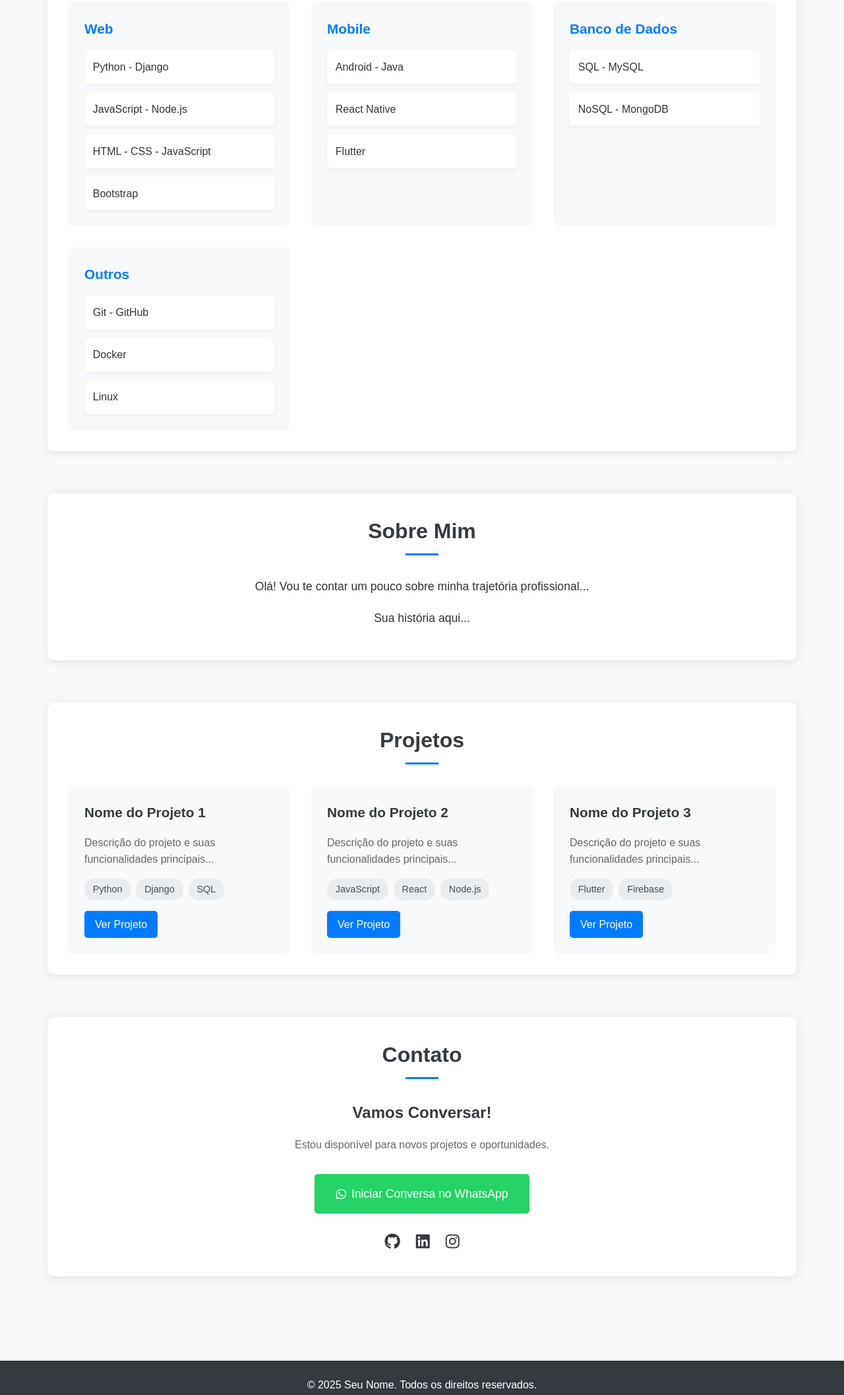
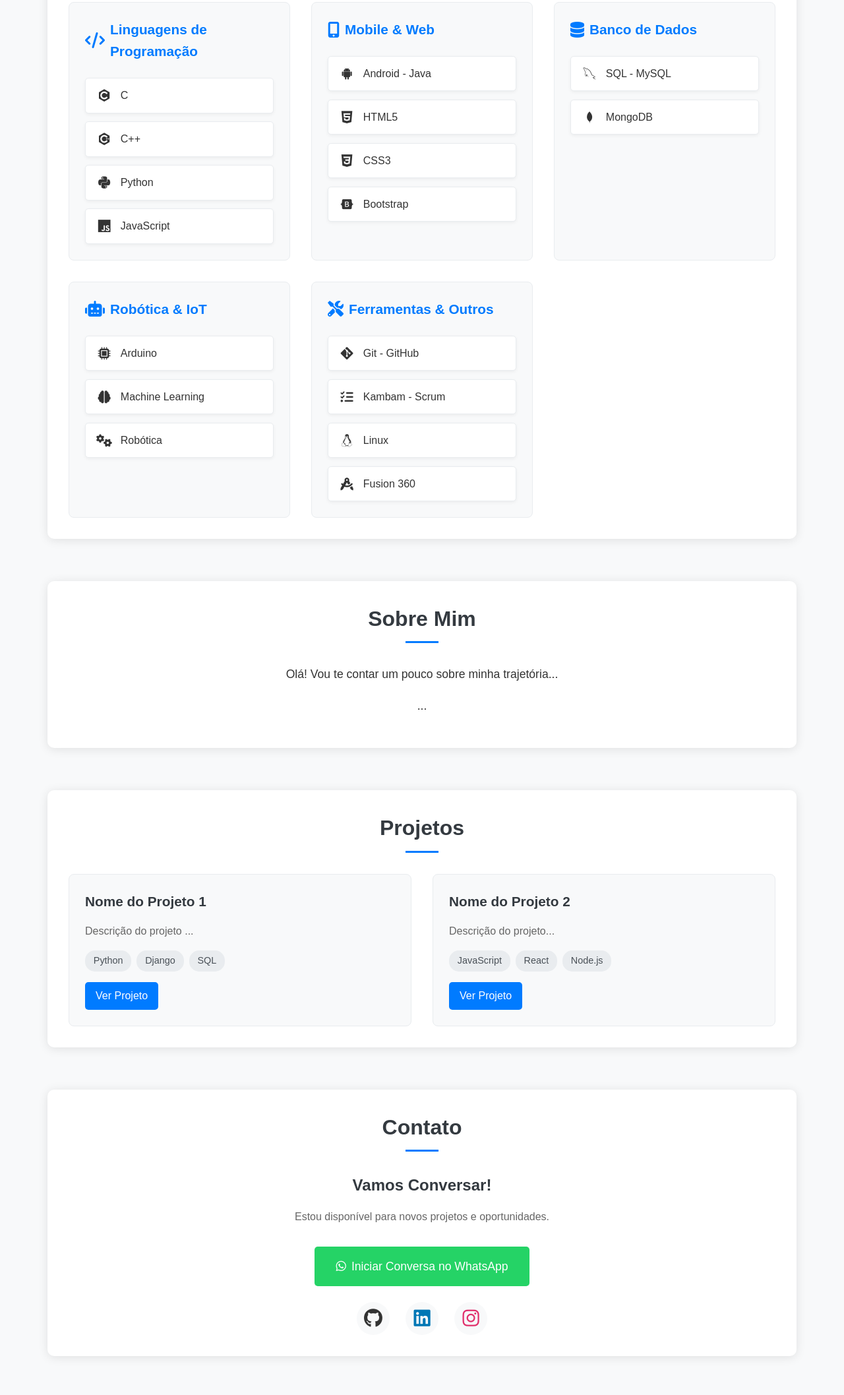
Before and after one commit to Dididiego007/Portifolio, a plain HTML site: page src/index.html in a window 1280 px wide. Shown: the part 578-2693 px from the top of the page at 66% size. Drawn offline with nearby package versions, Linux system fonts and the light colour scheme.

Commit message:
:sparkles: feat: atualizar index.html e styles.css com novas informações e melhorias visuais, incluindo novas habilidades, ícones e links de redes sociais.

```diff
--- a/src/css/styles.css
+++ b/src/css/styles.css
@@ -103,17 +103,26 @@ h2::after {
     background-color: #f8f9fa;
     padding: 1.5rem;
     border-radius: 8px;
-    transition: transform 0.3s;
+    transition: transform 0.3s, box-shadow 0.3s;
+    border: 1px solid #e9ecef;
 }
 
 .skill-category:hover {
     transform: translateY(-5px);
+    box-shadow: 0 5px 15px rgba(0, 0, 0, 0.1);
 }
 
 .skill-category h3 {
     color: #007bff;
-    margin-bottom: 1rem;
+    margin-bottom: 1.5rem;
     font-size: 1.3rem;
+    display: flex;
+    align-items: center;
+    gap: 0.5rem;
+}
+
+.skill-category h3 i {
+    font-size: 1.5rem;
 }
 
 .skills-container {
@@ -124,16 +133,27 @@ h2::after {
 
 .skill-item {
     background-color: #fff;
-    padding: 0.8rem;
+    padding: 0.8rem 1rem;
     border-radius: 5px;
     box-shadow: 0 2px 5px rgba(0, 0, 0, 0.05);
     transition: all 0.3s;
+    display: flex;
+    align-items: center;
+    gap: 0.8rem;
+    border: 1px solid #e9ecef;
+}
+
+.skill-item i {
+    font-size: 1.2rem;
+    width: 24px;
+    text-align: center;
 }
 
 .skill-item:hover {
     background-color: #007bff;
     color: #fff;
     transform: translateX(5px);
+    border-color: #007bff;
 }
 
 /* Sobre */
@@ -161,6 +181,7 @@ h2::after {
     padding: 1.5rem;
     border-radius: 8px;
     transition: transform 0.3s, box-shadow 0.3s;
+    border: 1px solid #e9ecef;
 }
 
 .project-card:hover {
@@ -254,13 +275,48 @@ h2::after {
 }
 
 .social-link {
-    color: #343a40;
-    font-size: 1.5rem;
-    transition: color 0.3s;
+    font-size: 1.8rem;
+    transition: transform 0.3s;
+    width: 50px;
+    height: 50px;
+    display: flex;
+    align-items: center;
+    justify-content: center;
+    border-radius: 50%;
 }
 
 .social-link:hover {
-    color: #007bff;
+    transform: translateY(-5px);
+}
+
+.social-link.github {
+    color: #333;
+    background-color: #f8f9fa;
+}
+
+.social-link.github:hover {
+    color: #fff;
+    background-color: #333;
+}
+
+.social-link.linkedin {
+    color: #0077b5;
+    background-color: #f8f9fa;
+}
+
+.social-link.linkedin:hover {
+    color: #fff;
+    background-color: #0077b5;
+}
+
+.social-link.instagram {
+    color: #e1306c;
+    background-color: #f8f9fa;
+}
+
+.social-link.instagram:hover {
+    color: #fff;
+    background-color: #e1306c;
 }
 
 /* Rodapé */
--- a/src/index.html
+++ b/src/index.html
@@ -6,16 +6,16 @@
     <title>Meu Portfólio</title>
     <link rel="stylesheet" href="css/styles.css">
     <link rel="stylesheet" href="https://cdnjs.cloudflare.com/ajax/libs/font-awesome/6.0.0/css/all.min.css">
+    <link rel="stylesheet" href="https://cdn.jsdelivr.net/gh/devicons/devicon@latest/devicon.min.css">
 </head>
 <body>
     <header>
         <div class="profile-container">
             <div class="profile-image">
-                <!-- Adicione sua foto de perfil aqui -->
                 <img src="assets/img/profile.jpg" alt="Foto de Perfil">
             </div>
-            <h1>Seu Nome</h1>
-            <p class="specialties">Python | JavaScript | Full Stack | Mobile</p>
+            <h1>Diego Xavier Siqueira</h1>
+            <p class="specialties">| C | C++ | Python | Machine Learning | Robótica | Mobile | web |</p>
         </div>
     </header>
 
@@ -24,35 +24,45 @@
             <h2>Habilidades</h2>
             <div class="skills-grid">
                 <div class="skill-category">
-                    <h3>Web</h3>
+                    <h3><i class="fas fa-code"></i> Linguagens de Programação</h3>
                     <div class="skills-container">
-                        <div class="skill-item">Python - Django</div>
-                        <div class="skill-item">JavaScript - Node.js</div>
-                        <div class="skill-item">HTML - CSS - JavaScript</div>
-                        <div class="skill-item">Bootstrap</div>
+                        <div class="skill-item"><i class="devicon-c-plain"></i> C</div>
+                        <div class="skill-item"><i class="devicon-cplusplus-plain"></i> C++</div>
+                        <div class="skill-item"><i class="devicon-python-plain"></i> Python</div>
+                        <div class="skill-item"><i class="devicon-javascript-plain"></i> JavaScript</div>
                     </div>
                 </div>
                 <div class="skill-category">
-                    <h3>Mobile</h3>
+                    <h3><i class="fas fa-mobile-alt"></i> Mobile & Web</h3>
                     <div class="skills-container">
-                        <div class="skill-item">Android - Java</div>
-                        <div class="skill-item">React Native</div>
-                        <div class="skill-item">Flutter</div>
+                        <div class="skill-item"><i class="devicon-android-plain"></i> Android - Java</div>
+                        <div class="skill-item"><i class="devicon-html5-plain"></i> HTML5</div>
+                        <div class="skill-item"><i class="devicon-css3-plain"></i> CSS3</div>
+                        <div class="skill-item"><i class="devicon-bootstrap-plain"></i> Bootstrap</div>
                     </div>
                 </div>
                 <div class="skill-category">
-                    <h3>Banco de Dados</h3>
+                    <h3><i class="fas fa-database"></i> Banco de Dados</h3>
                     <div class="skills-container">
-                        <div class="skill-item">SQL - MySQL</div>
-                        <div class="skill-item">NoSQL - MongoDB</div>
+                        <div class="skill-item"><i class="devicon-mysql-plain"></i> SQL - MySQL</div>
+                        <div class="skill-item"><i class="devicon-mongodb-plain"></i> MongoDB</div>
                     </div>
                 </div>
                 <div class="skill-category">
-                    <h3>Outros</h3>
+                    <h3><i class="fas fa-robot"></i> Robótica & IoT</h3>
                     <div class="skills-container">
-                        <div class="skill-item">Git - GitHub</div>
-                        <div class="skill-item">Docker</div>
-                        <div class="skill-item">Linux</div>
+                        <div class="skill-item"><i class="fas fa-microchip"></i> Arduino</div>
+                        <div class="skill-item"><i class="fas fa-brain"></i> Machine Learning</div>
+                        <div class="skill-item"><i class="fas fa-cogs"></i> Robótica</div>
+                    </div>
+                </div>
+                <div class="skill-category">
+                    <h3><i class="fas fa-tools"></i> Ferramentas & Outros</h3>
+                    <div class="skills-container">
+                        <div class="skill-item"><i class="devicon-git-plain"></i> Git - GitHub</div>
+                        <div class="skill-item"><i class="fas fa-tasks"></i> Kambam - Scrum</div>
+                        <div class="skill-item"><i class="fab fa-linux"></i> Linux</div>
+                        <div class="skill-item"><i class="fas fa-drafting-compass"></i> Fusion 360</div>
                     </div>
                 </div>
             </div>
@@ -61,8 +71,8 @@
         <section id="sobre">
             <h2>Sobre Mim</h2>
             <div class="about-content">
-                <p>Olá! Vou te contar um pouco sobre minha trajetória profissional...</p>
-                <p>Sua história aqui...</p>
+                <p>Olá! Vou te contar um pouco sobre minha trajetória...</p>
+                <p>...</p>
             </div>
         </section>
 
@@ -71,7 +81,7 @@
             <div class="projects-grid">
                 <div class="project-card">
                     <h3>Nome do Projeto 1</h3>
-                    <p>Descrição do projeto e suas funcionalidades principais...</p>
+                    <p>Descrição do projeto ...</p>
                     <div class="project-tech">
                         <span>Python</span>
                         <span>Django</span>
@@ -81,20 +91,11 @@
                 </div>
                 <div class="project-card">
                     <h3>Nome do Projeto 2</h3>
-                    <p>Descrição do projeto e suas funcionalidades principais...</p>
+                    <p>Descrição do projeto...</p>
                     <div class="project-tech">
                         <span>JavaScript</span>
                         <span>React</span>
                         <span>Node.js</span>
-                    </div>
-                    <a href="#" class="project-link">Ver Projeto</a>
-                </div>
-                <div class="project-card">
-                    <h3>Nome do Projeto 3</h3>
-                    <p>Descrição do projeto e suas funcionalidades principais...</p>
-                    <div class="project-tech">
-                        <span>Flutter</span>
-                        <span>Firebase</span>
                     </div>
                     <a href="#" class="project-link">Ver Projeto</a>
                 </div>
@@ -107,13 +108,13 @@
                 <h3>Vamos Conversar!</h3>
                 <p>Estou disponível para novos projetos e oportunidades.</p>
                 <div class="contact-buttons">
-                    <a href="https://wa.me/seunumero" class="whatsapp-button">
+                    <a href="https://wa.me/64999513906" class="whatsapp-button">
                         <i class="fab fa-whatsapp"></i> Iniciar Conversa no WhatsApp
                     </a>
                     <div class="social-links">
-                        <a href="#" class="social-link"><i class="fab fa-github"></i></a>
-                        <a href="#" class="social-link"><i class="fab fa-linkedin"></i></a>
-                        <a href="#" class="social-link"><i class="fab fa-instagram"></i></a>
+                        <a href="https://github.com/Dididiego007/" class="social-link github"><i class="fab fa-github"></i></a>
+                        <a href="https://www.linkedin.com/in/diego-x/" class="social-link linkedin"><i class="fab fa-linkedin"></i></a>
+                        <a href="https://www.instagram.com/diegoxavier316/" class="social-link instagram"><i class="fab fa-instagram"></i></a>
                     </div>
                 </div>
             </div>
@@ -121,7 +122,7 @@
     </main>
 
     <footer>
-        <p>&copy; 2025 Seu Nome. Todos os direitos reservados.</p>
+        <p>&copy; 2025 Dididiego007. Todos os direitos reservados.</p>
     </footer>
 
     <script src="js/index.js"></script>
```
